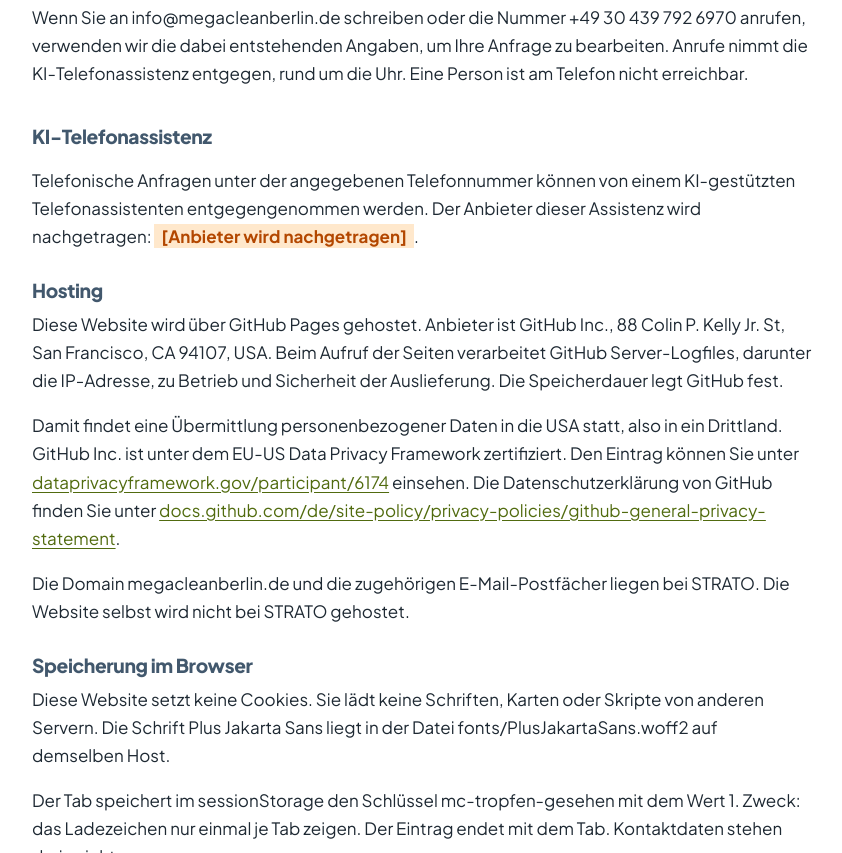
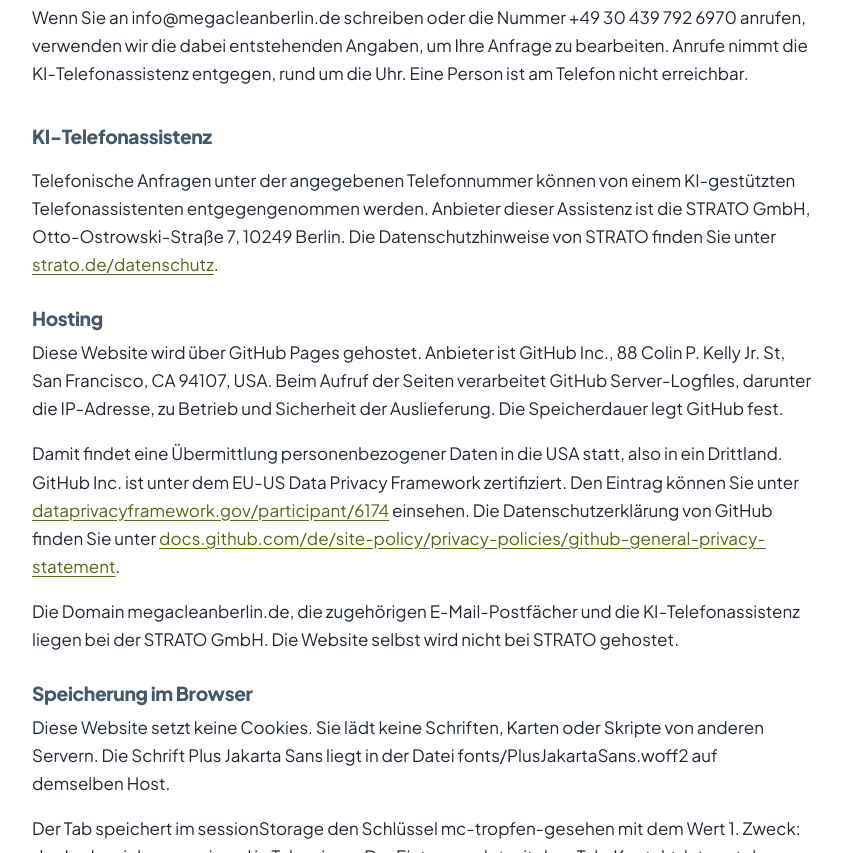
Before and after one commit to Fotomek/MegaClean, a plain HTML site: page datenschutz.html in a window 1280 px wide. Shown: the part 457-1310 px from the top of the page, without its empty margins (218-1060 px from the left). Drawn offline with Linux system fonts and the light colour scheme.

Commit message:
Datenschutz: STRATO GmbH als Anbieter der KI-Telefonassistenz eintragen (#33)

```diff
--- a/datenschutz.html
+++ b/datenschutz.html
@@ -24,11 +24,11 @@
 <h2>Kontakt per E-Mail und Telefon</h2>
 <p>Wenn Sie an info@megacleanberlin.de schreiben oder die Nummer +49 30 439 792 6970 anrufen, verwenden wir die dabei entstehenden Angaben, um Ihre Anfrage zu bearbeiten. Anrufe nimmt die KI-Telefonassistenz entgegen, rund um die Uhr. Eine Person ist am Telefon nicht erreichbar.</p>
 <h2 class="ki-assistenz">KI-Telefonassistenz</h2>
-<p>Telefonische Anfragen unter der angegebenen Telefonnummer können von einem KI-gestützten Telefonassistenten entgegengenommen werden. Der Anbieter dieser Assistenz wird nachgetragen: <span style="color:#b34700;background:#ffe8cc;padding:.05em .4em;font-weight:700;">[Anbieter wird nachgetragen]</span>.</p>
+<p>Telefonische Anfragen unter der angegebenen Telefonnummer können von einem KI-gestützten Telefonassistenten entgegengenommen werden. Anbieter dieser Assistenz ist die STRATO GmbH, Otto-Ostrowski-Straße 7, 10249 Berlin. Die Datenschutzhinweise von STRATO finden Sie unter <a href="https://www.strato.de/datenschutz/" rel="noopener noreferrer">strato.de/datenschutz</a>.</p>
 <h2>Hosting</h2>
 <p>Diese Website wird über GitHub Pages gehostet. Anbieter ist GitHub Inc., 88 Colin P. Kelly Jr. St, San Francisco, CA 94107, USA. Beim Aufruf der Seiten verarbeitet GitHub Server-Logfiles, darunter die IP-Adresse, zu Betrieb und Sicherheit der Auslieferung. Die Speicherdauer legt GitHub fest.</p>
 <p>Damit findet eine Übermittlung personenbezogener Daten in die USA statt, also in ein Drittland. GitHub Inc. ist unter dem EU-US Data Privacy Framework zertifiziert. Den Eintrag können Sie unter <a href="https://www.dataprivacyframework.gov/participant/6174" rel="noopener noreferrer">dataprivacyframework.gov/participant/6174</a> einsehen. Die Datenschutzerklärung von GitHub finden Sie unter <a href="https://docs.github.com/de/site-policy/privacy-policies/github-general-privacy-statement" rel="noopener noreferrer">docs.github.com/de/site-policy/privacy-policies/github-general-privacy-statement</a>.</p>
-<p>Die Domain megacleanberlin.de und die zugehörigen E-Mail-Postfächer liegen bei STRATO. Die Website selbst wird nicht bei STRATO gehostet.</p>
+<p>Die Domain megacleanberlin.de, die zugehörigen E-Mail-Postfächer und die KI-Telefonassistenz liegen bei der STRATO GmbH. Die Website selbst wird nicht bei STRATO gehostet.</p>
 <h2>Speicherung im Browser</h2>
 <p>Diese Website setzt keine Cookies. Sie lädt keine Schriften, Karten oder Skripte von anderen Servern. Die Schrift Plus Jakarta Sans liegt in der Datei fonts/PlusJakartaSans.woff2 auf demselben Host.</p>
 <p>Der Tab speichert im sessionStorage den Schlüssel mc-tropfen-gesehen mit dem Wert 1. Zweck: das Ladezeichen nur einmal je Tab zeigen. Der Eintrag endet mit dem Tab. Kontaktdaten stehen darin nicht.</p>
```
